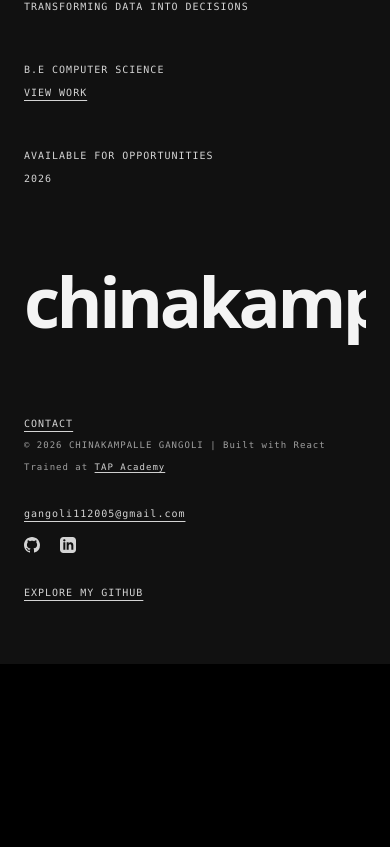
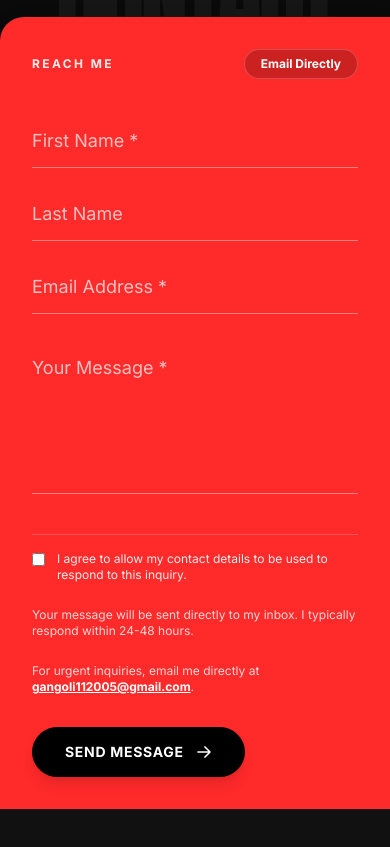
Before and after one commit to Gangoli2005/chinakampalle-gangoli-portfolio, a React (Vite) app: page / in a window 390 px wide. Shown: the part 9157-10004 px from the top of the page. Before the commit the page ends 9821 px from the top, so only its background shows below. Built offline with nearby package versions, Linux system fonts and the light colour scheme; no server answers.

Commit message:
Create Contact component with parallax typography and dynamic EmailJS handling

```diff
--- a/src/App.jsx
+++ b/src/App.jsx
@@ -8,6 +8,7 @@ import Projects from './components/Projects'
 import Internships from './components/Internships'
 import Leadership from './components/Leadership'
 import SoftSkills from './components/SoftSkills'
+import Contact from './components/Contact'
 import Footer from './components/Footer'
 import { internshipsList, leadershipList } from './data/portfolioData'
 
@@ -25,6 +26,7 @@ export default function App() {
         {internshipsList && internshipsList.length > 0 && <Internships />}
         {leadershipList && leadershipList.length > 0 && <Leadership />}
         <SoftSkills />
+        <Contact />
       </main>
       <Footer />
     </>
--- /dev/null
+++ b/src/components/Contact.jsx
@@ -0,0 +1,249 @@
+import { useRef, useState } from 'react'
+import { motion, useScroll, useTransform } from 'framer-motion'
+import { emailjsConfig, personalInfo, socialLinks } from '../data/portfolioData'
+
+const MotionDiv = motion.div
+
+export default function Contact() {
+  const sectionRef = useRef(null)
+  const formRef = useRef(null)
+  const [status, setStatus] = useState('idle')
+
+  const { scrollYProgress } = useScroll({
+    target: sectionRef,
+    offset: ['start end', 'end start'],
+  })
+  const y = useTransform(scrollYProgress, [0, 1], ['-20%', '30%'])
+
+  const handleSubmit = async (e) => {
+    e.preventDefault()
+    if (status === 'sending') return
+
+    setStatus('sending')
+
+    const form = formRef.current
+    if (!form) return
+
+    const firstName = form.querySelector('#firstName')?.value?.trim() || ''
+    const lastName = form.querySelector('#lastName')?.value?.trim() || ''
+    const email = form.querySelector('#email')?.value?.trim() || ''
+    const message = form.querySelector('#message')?.value?.trim() || ''
+
+    if (!firstName || !email || !message) {
+      setStatus('error')
+      setTimeout(() => setStatus('idle'), 3000)
+      return
+    }
+
+    const { serviceId, templateId, publicKey } = emailjsConfig
+    const isConfigured =
+      Boolean(serviceId) &&
+      Boolean(templateId) &&
+      Boolean(publicKey) &&
+      serviceId !== 'YOUR_EMAILJS_SERVICE_ID' &&
+      templateId !== 'YOUR_EMAILJS_TEMPLATE_ID' &&
+      publicKey !== 'YOUR_EMAILJS_PUBLIC_KEY'
+
+    if (!isConfigured) {
+      const mailtoUrl = `mailto:${personalInfo.emails.primary}?subject=Portfolio Contact from ${firstName} ${lastName}&body=${encodeURIComponent(
+        `From: ${firstName} ${lastName}\nEmail: ${email}\n\n${message}`
+      )}`
+      window.open(mailtoUrl, '_blank')
+      setStatus('success')
+      form.reset()
+      setTimeout(() => setStatus('idle'), 3000)
+      return
+    }
+
+    try {
+      const emailjs = await import('@emailjs/browser')
+      await emailjs.sendForm(serviceId, templateId, form, publicKey)
+      setStatus('success')
+      form.reset()
+      setTimeout(() => setStatus('idle'), 4000)
+    } catch (err) {
+      console.error('EmailJS send error:', err)
+      setStatus('error')
+      setTimeout(() => setStatus('idle'), 4000)
+    }
+  }
+
+  return (
+    <section
+      ref={sectionRef}
+      id="contact"
+      className="bg-[#0a0a0a] w-full min-h-screen relative overflow-hidden flex items-end pt-32 border-t border-gray-900"
+    >
+      {/* Background Parallax Typography */}
+      <MotionDiv
+        style={{ y }}
+        className="absolute inset-x-0 top-12 pointer-events-none z-0 flex justify-center"
+      >
+        <div className="text-[25vw] leading-[0.75] font-black uppercase tracking-tighter select-none scale-y-[1.6] origin-top text-white/5 whitespace-nowrap font-['Impact','Arial_Black',sans-serif]">
+          Contact
+        </div>
+      </MotionDiv>
+
+      {/* Front Red Card Container */}
+      <div
+        data-aos="fade-up"
+        className="bg-[#ff2a2a] w-full md:w-[85%] lg:w-[75%] p-8 md:p-16 ml-auto rounded-tl-3xl md:rounded-tl-[3rem] shadow-2xl relative z-10"
+      >
+        {/* Header Row */}
+        <div className="flex items-center justify-between mb-12">
+          <span className="text-xs font-bold uppercase tracking-[0.2em] text-white/90">
+            Reach Me
+          </span>
+          {socialLinks.instagram ? (
+            <a
+              href={socialLinks.instagram}
+              target="_blank"
+              rel="noopener noreferrer"
+              className="px-4 py-1.5 rounded-full text-xs font-bold bg-black/20 text-white border border-white/20 hover:bg-black/40 transition-colors"
+            >
+              DM on Instagram
+            </a>
+          ) : (
+            <a
+              href={`mailto:${personalInfo.emails.primary}`}
+              className="px-4 py-1.5 rounded-full text-xs font-bold bg-black/20 text-white border border-white/20 hover:bg-black/40 transition-colors"
+            >
+              Email Directly
+            </a>
+          )}
+        </div>
+
+        {/* Contact Form */}
+        <form ref={formRef} onSubmit={handleSubmit} className="flex flex-col gap-10">
+          <div className="grid grid-cols-1 md:grid-cols-2 gap-10 md:gap-14">
+            {/* Left Inputs */}
+            <div className="flex flex-col space-y-8">
+              <input
+                id="firstName"
+                name="first_name"
+                type="text"
+                placeholder="First Name *"
+                required
+                className="bg-transparent border-b border-white/40 pb-3 text-lg placeholder-white/70 focus:border-white focus:outline-none text-white transition-colors"
+              />
+              <input
+                id="lastName"
+                name="last_name"
+                type="text"
+                placeholder="Last Name"
+                className="bg-transparent border-b border-white/40 pb-3 text-lg placeholder-white/70 focus:border-white focus:outline-none text-white transition-colors"
+              />
+              <input
+                id="email"
+                name="user_email"
+                type="email"
+                placeholder="Email Address *"
+                required
+                className="bg-transparent border-b border-white/40 pb-3 text-lg placeholder-white/70 focus:border-white focus:outline-none text-white transition-colors"
+              />
+            </div>
+
+            {/* Right Message */}
+            <div className="flex flex-col">
+              <textarea
+                id="message"
+                name="message"
+                placeholder="Your Message *"
+                required
+                className="bg-transparent border-b border-white/40 pb-3 text-lg placeholder-white/70 focus:border-white focus:outline-none text-white transition-colors resize-none min-h-[140px] w-full"
+              />
+            </div>
+          </div>
+
+          {/* Bottom Controls & Notes */}
+          <div className="flex flex-col gap-6 pt-4 border-t border-white/20">
+            {/* Permission Checkbox */}
+            <label className="flex items-start gap-3 cursor-pointer text-xs text-white/90">
+              <input
+                type="checkbox"
+                required
+                className="mt-0.5 rounded-xs accent-black"
+              />
+              <span>
+                I agree to allow my contact details to be used to respond to this inquiry.
+              </span>
+            </label>
+
+            {/* Response Time Note */}
+            <p className="text-xs text-white/80">
+              Your message will be sent directly to my inbox. I typically respond within 24-48 hours.
+            </p>
+
+            {/* Urgent Inquiries Mailto Link */}
+            <p className="text-xs text-white/80">
+              For urgent inquiries, email me directly at{' '}
+              <a
+                href={`mailto:${personalInfo.emails.primary}`}
+                className="underline font-bold text-white hover:text-black transition-colors"
+              >
+                {personalInfo.emails.primary}
+              </a>
+              .
+            </p>
+
+            {/* Submit Button */}
+            <div className="pt-2">
+              <button
+                type="submit"
+                disabled={status === 'sending'}
+                className={`px-8 py-3.5 rounded-full font-bold text-sm uppercase tracking-wider transition-all duration-300 inline-flex items-center gap-3 border shadow-lg ${
+                  status === 'sending'
+                    ? 'bg-black/40 text-white/60 border-white/20 cursor-wait'
+                    : status === 'success'
+                      ? 'bg-emerald-600 text-white border-emerald-500 shadow-emerald-500/20'
+                      : status === 'error'
+                        ? 'bg-red-950 text-white border-red-700'
+                        : 'bg-black text-white border-black hover:bg-white hover:text-[#ff2a2a] group cursor-pointer active:scale-95'
+                }`}
+              >
+                {status === 'sending' && (
+                  <>
+                    <svg
+                      className="animate-spin -ml-1 mr-2 h-4 w-4 text-white"
+                      fill="none"
+                      viewBox="0 0 24 24"
+                    >
+                      <circle
+                        className="opacity-25"
+                        cx="12"
+                        cy="12"
+                        r="10"
+                        stroke="currentColor"
+                        strokeWidth="4"
+                      />
+                      <path
+                        className="opacity-75"
+                        fill="currentColor"
+                        d="M4 12a8 8 0 018-8V0C5.373 0 0 5.373 0 12h4zm2 5.291A7.962 7.962 0 014 12H0c0 3.042 1.135 5.824 3 7.938l3-2.647z"
+                      />
+                    </svg>
+                    Sending...
+                  </>
+                )}
+                {status === 'success' && 'Sent Successfully ✓'}
+                {status === 'error' && 'Failed — Try Again'}
+                {status === 'idle' && (
+                  <>
+                    <span>Send Message</span>
+                    <svg
+                      className="w-4 h-4 stroke-current fill-none group-hover:translate-x-1 transition-transform"
+                      strokeWidth={2.5}
+                      viewBox="0 0 24 24"
+                    >
+                      <path strokeLinecap="round" strokeLinejoin="round" d="M13.5 4.5L21 12m0 0l-7.5 7.5M21 12H3" />
+                    </svg>
+                  </>
+                )}
+              </button>
+            </div>
+          </div>
+        </form>
+      </div>
+    </section>
+  )
+}
```
